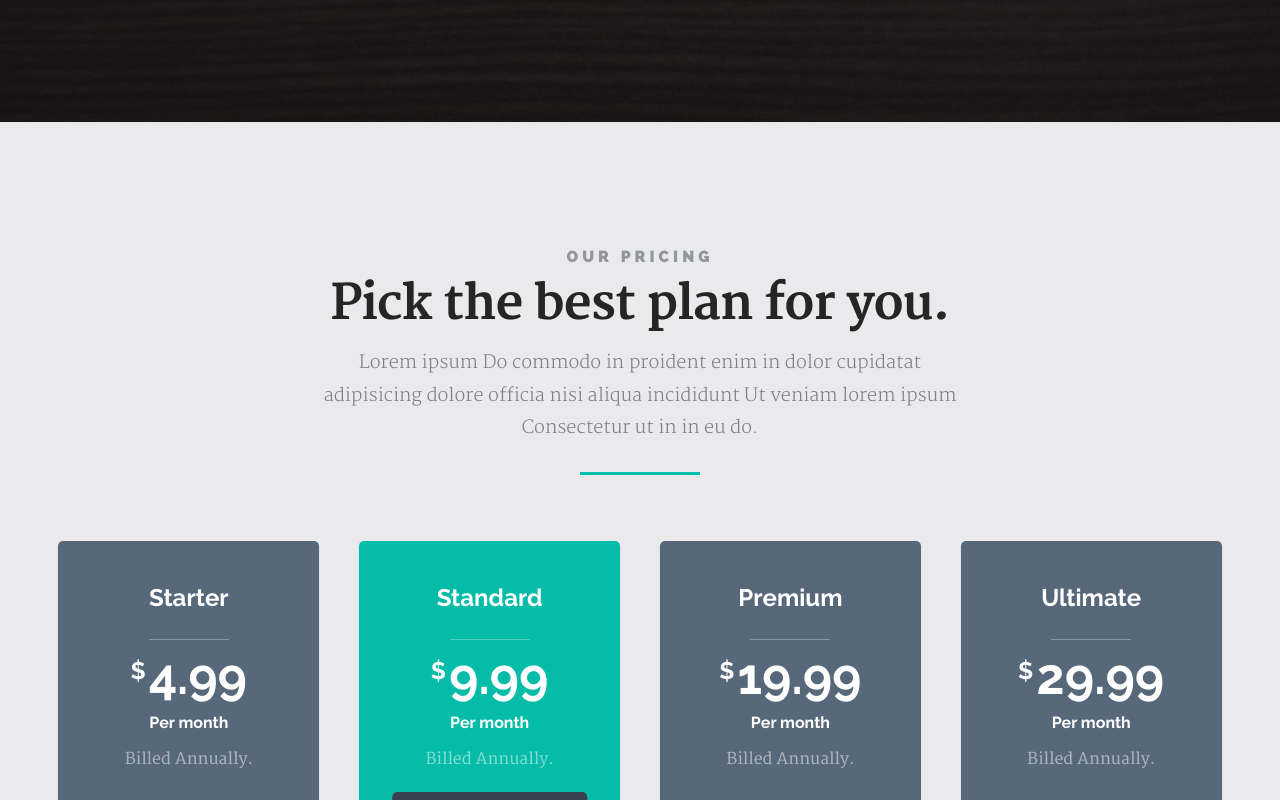
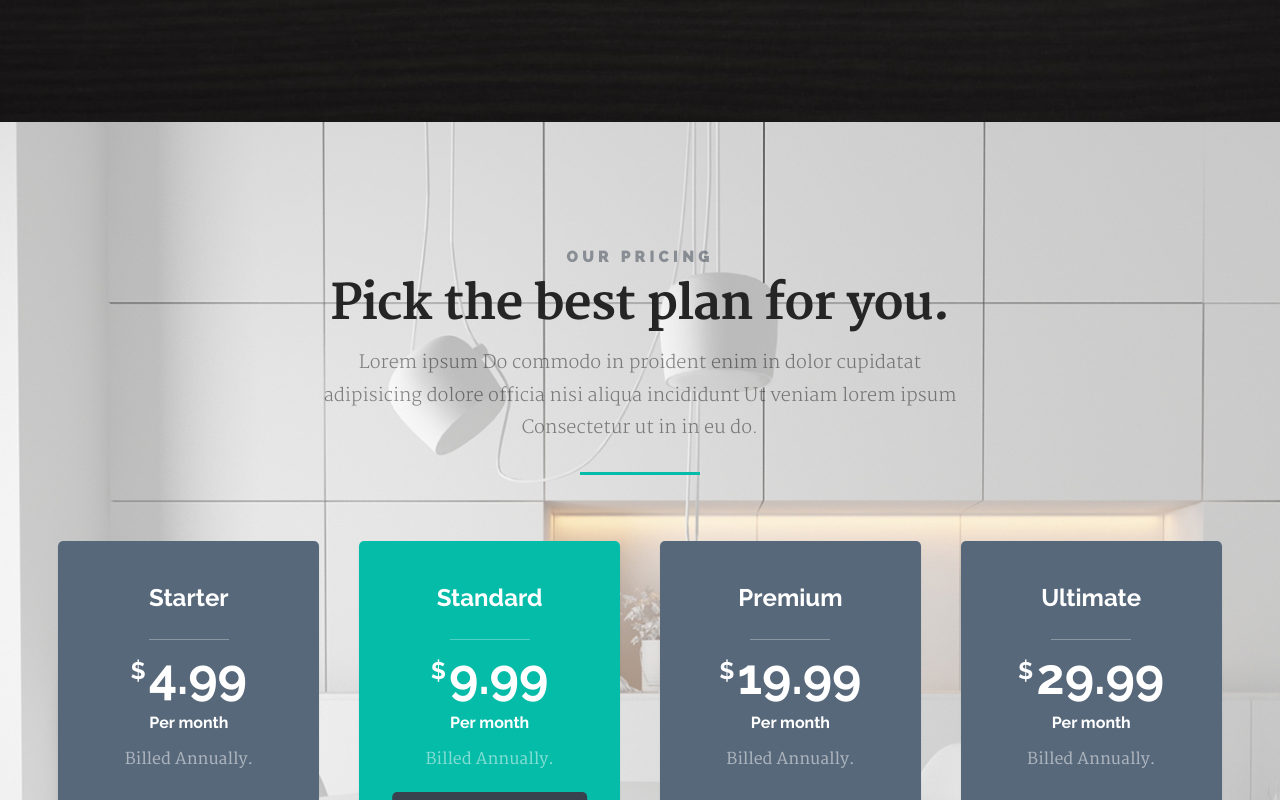
Before and after one commit to vladokk/Work3-Vlad-Fatima, a plain HTML site: page inner.html in a window 1280 px wide. Shown: the part 3240-4040 px from the top of the page. Drawn offline with nearby package versions, Linux system fonts and the light colour scheme; a script that the page names is missing; files whose address does not match are found by name.

Commit message:
Добавила фоновое изображение в блоке prices

```diff
--- a/css2/main.css
+++ b/css2/main.css
@@ -1603,7 +1603,7 @@ a.menu-toggle {
  */
 
 #pricing {
-	background: #EAEAED;
+	background: #fff url(../images2/interior.jpg) no-repeat;
 	padding-top: 12rem;
 	padding-bottom: 9.6rem;
 }
```
Also changed, not shown: images2/interior.jpg (added).
